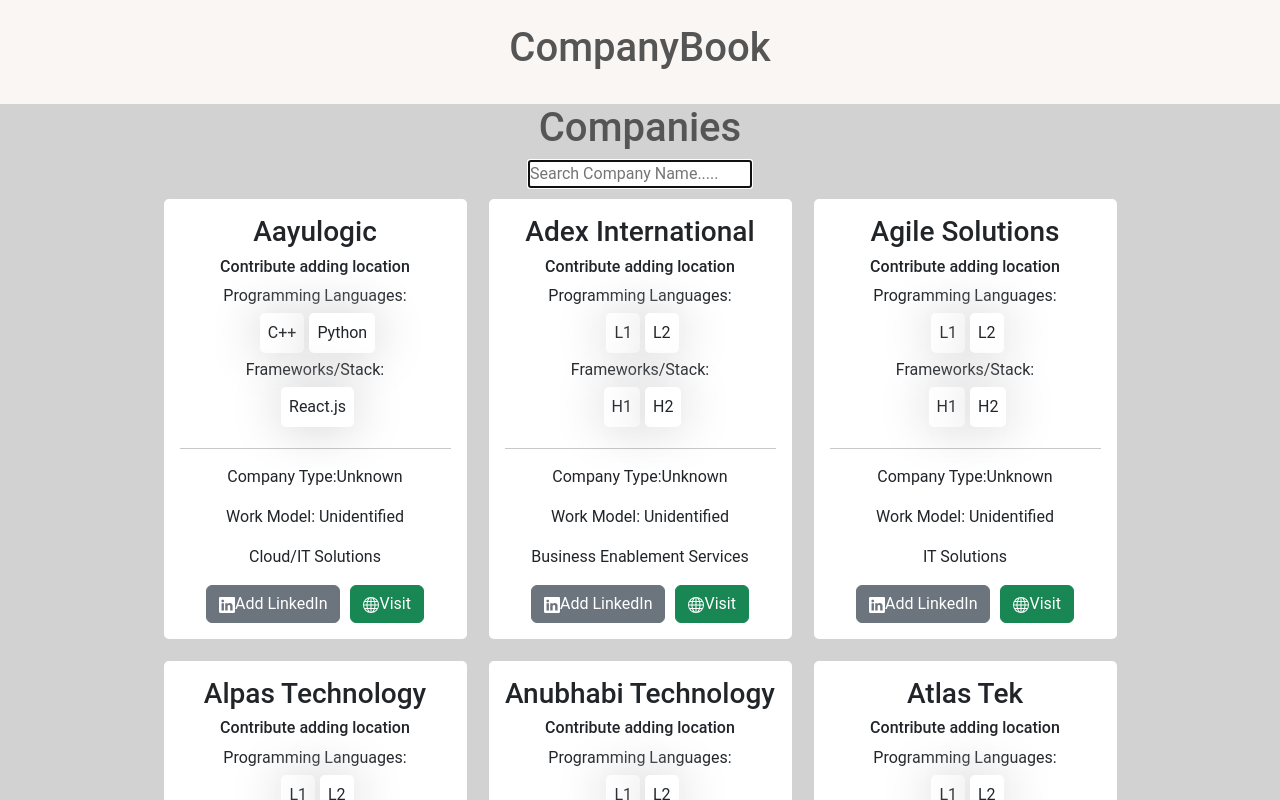
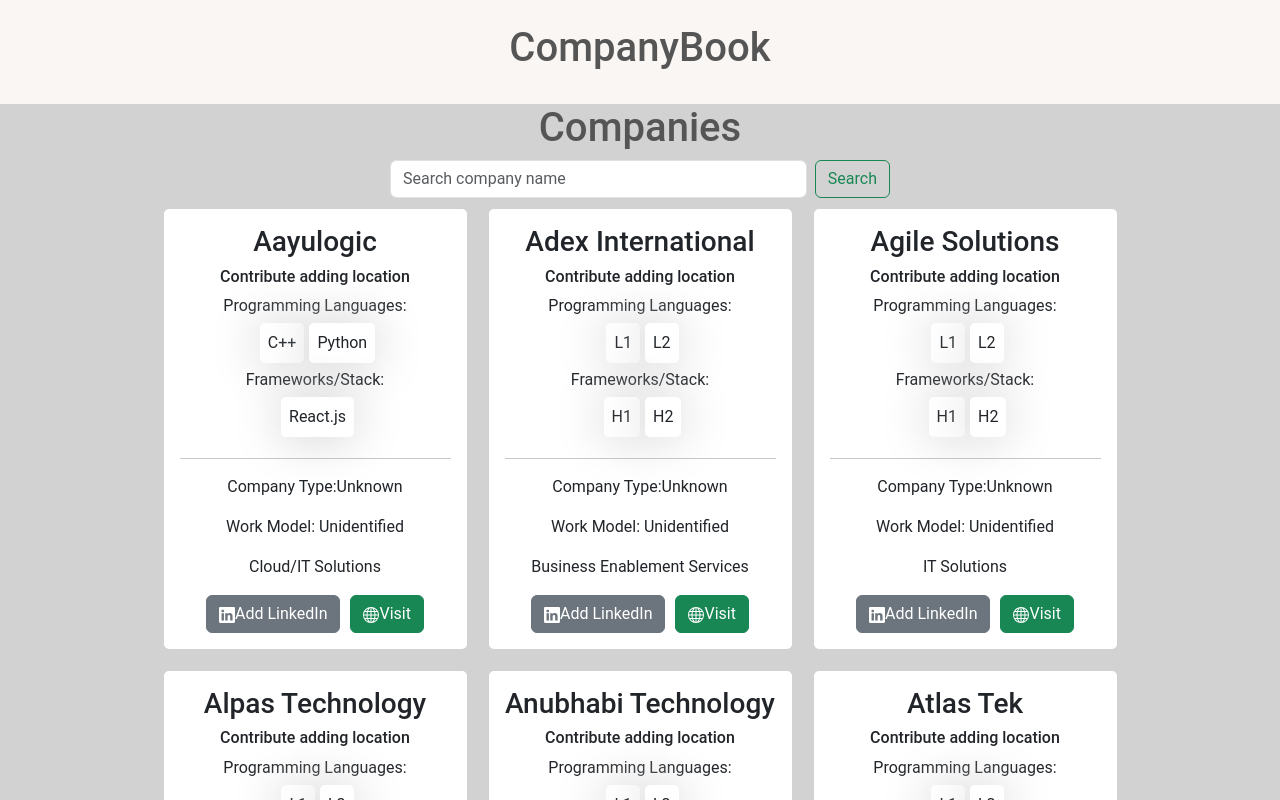
Before and after one commit to tajpuriya27/company-book, a React (Vite) app: page / in a window 1280 px wide. Shown: the top 800 px of the page. Built offline with nearby package versions, Linux system fonts and the light colour scheme.

Commit message:
feat: added search bar

```diff
--- a/src/components/Card.jsx
+++ b/src/components/Card.jsx
@@ -1,15 +1,14 @@
 import PropTypes from "prop-types";
 
-const Smallbox = ({ textToShow, id }) =>
-  textToShow.map((text) => (
-    <div key={id} className="small-box">
+const Smallbox = ({ textToShow }) =>
+  textToShow.map((text, index) => (
+    <div key={index} className="small-box">
       {text}
     </div>
   ));
 
 const Card = (props) => {
   const {
-    id,
     company_name,
     location,
     linkedin,
@@ -37,11 +36,11 @@ const Card = (props) => {
         <h6>{location}</h6>
         <span>Programming Languages:</span>
         <br />
-        <Smallbox textToShow={preferred_languages} id={id} />
+        <Smallbox textToShow={preferred_languages} />
         <br />
         <span>Frameworks/Stack:</span>
         <br />
-        <Smallbox textToShow={frameworks} id={id} />
+        <Smallbox textToShow={frameworks} />
         <hr />
         <p>Company Type:{company_type}</p>
         <p>Work Model: {work_model}</p>
--- a/src/components/Content.jsx
+++ b/src/components/Content.jsx
@@ -5,6 +5,7 @@ import { useState } from "react";
 // console.log("companies", companies);
 const Content = () => {
   const [searchTerm, setSearchTerm] = useState("");
+  const [typedTerm, setTypedTerm] = useState("");
 
   const searchedCompanies = companies.filter((val) => {
     if (searchTerm === "") {
@@ -15,18 +16,37 @@ const Content = () => {
       return val;
     }
   });
+
+  const handleClick = (event) => {
+    event.preventDefault();
+
+    setSearchTerm(typedTerm);
+  };
+
   return (
     <div className="content-container">
       <h1>Companies</h1>
-      <input
-        type="text"
-        placeholder="Search Company Name....."
-        autoFocus
-        value={searchTerm}
-        onChange={(event) => {
-          setSearchTerm(event.target.value);
-        }}
-      />
+      <form
+        className="d-flex"
+        role="search"
+        style={{ maxWidth: "500px", margin: "auto" }}
+        onSubmit={handleClick}
+      >
+        <input
+          className="form-control me-2"
+          type="search"
+          placeholder="Search company name"
+          aria-label="Search"
+          value={typedTerm}
+          onChange={(event) => {
+            setTypedTerm(event.target.value);
+          }}
+        ></input>
+        <button className="btn btn-outline-success" type="submit">
+          Search
+        </button>
+      </form>
+
       <div className="companies-container">
         {searchedCompanies.map((company) => (
           <Card key={company.id} {...company} />
```
